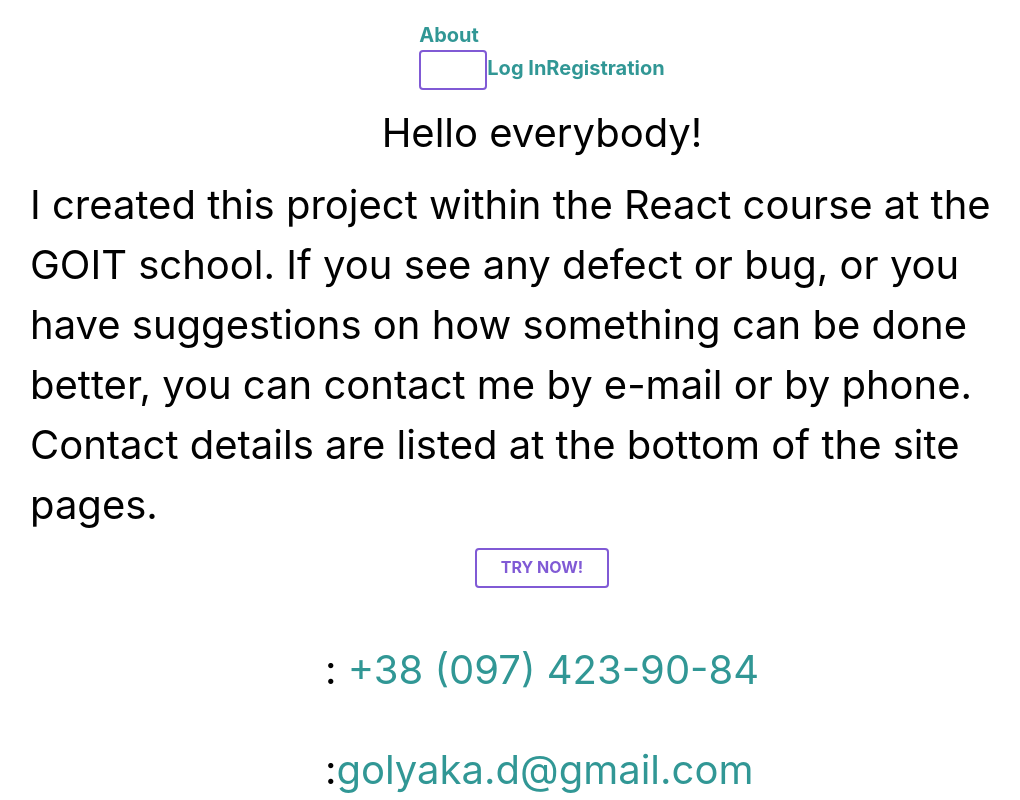
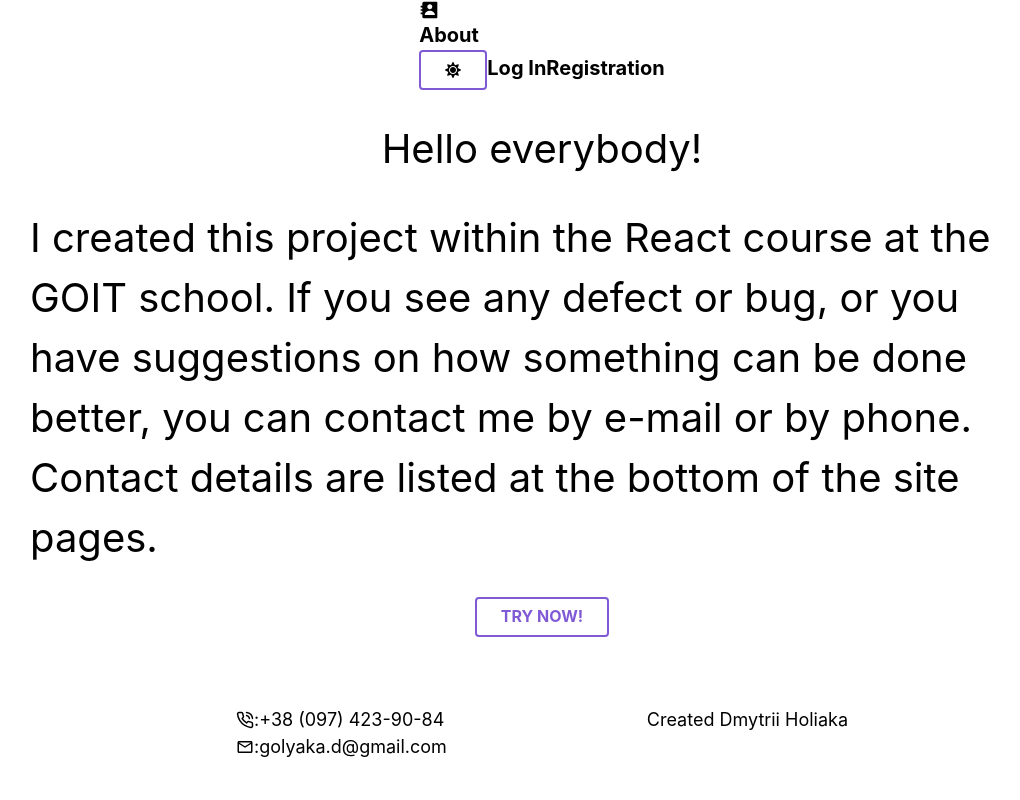
Before and after one commit to holiaka/experement_front_end, a React (Create React App) app: page /experement_front_end/about in a window 1280 px wide. Shown: the whole page, without its empty margins (98-1118 px from the left). Built offline with nearby package versions, Linux system fonts and the light colour scheme.

Commit message:
save 20230820

```diff
--- a/src/components/SharedLayout/SharedLayout.jsx
+++ b/src/components/SharedLayout/SharedLayout.jsx
@@ -1,14 +1,27 @@
 import { Link, Outlet } from 'react-router-dom';
-import { useColorMode, useColorModeValue, Button } from '@chakra-ui/react';
+import {
+  useColorMode,
+  useColorModeValue,
+  Button,
+  Text,
+} from '@chakra-ui/react';
 import { FaSun, FaMoon } from 'react-icons/fa';
 import { BiSolidContact } from 'react-icons/bi';
 import { MdOutlineEmail } from 'react-icons/md';
 import { LuPhoneCall } from 'react-icons/lu';
-import { Container, Header, Navigation, Side } from './SharedLayout.styled';
+import {
+  Container,
+  Header,
+  Navigation,
+  Side,
+  Footer,
+  FooterInfo,
+} from './SharedLayout.styled';
 
 export const SharedLayout = () => {
   const { colorMode, toggleColorMode } = useColorMode();
   const color = useColorModeValue('dark', 'white');
+  const linkColor = useColorModeValue('teal.700', 'teal.100');
 
   return (
     <>
@@ -16,32 +29,39 @@ export const SharedLayout = () => {
         <Header>
           <Navigation>
             <Side>
-              <Link to="/">
-                <BiSolidContact />
+              <Link color={linkColor} to="/">
+                <BiSolidContact color={linkColor} />
               </Link>
-              <Link to="/about">About</Link>
+              <Link color={linkColor} to="/about">About</Link>
             </Side>
             <Side>
               <Button color={color} onClick={toggleColorMode}>
-            {colorMode === 'light' ? <FaSun /> : <FaMoon />}
+                {colorMode === 'light' ? <FaSun /> : <FaMoon />}
               </Button>
-              <Link to="/login">Log In</Link>
-              <Link to="/registration">Registration</Link>
+              <Link color={linkColor} to="/login">Log In</Link>
+              <Link color={linkColor} to="/registration">Registration</Link>
             </Side>
           </Navigation>
-
-
         </Header>
         <Outlet />
-        <footer>
-          <p>
-            <LuPhoneCall />: <a href="tel:+380974239084">+38 (097) 423-90-84</a>
-          </p>
-          <p>
-            <MdOutlineEmail />:
-            <a href="malto:golyaka.d@gmail.com">golyaka.d@gmail.com</a>
-          </p>
-        </footer>
+        <Footer>
+          <div>
+            <FooterInfo>
+              <LuPhoneCall color={color} />:
+              <a href="tel:+380974239084"> +38 (097) 423-90-84</a>
+            </FooterInfo>
+            <FooterInfo>
+              <MdOutlineEmail color={color} />:
+              <a href="malto:golyaka.d@gmail.com" color="gray">
+
+                golyaka.d@gmail.com
+              </a>
+            </FooterInfo>
+          </div>
+          <div>
+            <Text color={color}>Created Dmytrii Holiaka</Text>
+          </div>
+        </Footer>
       </Container>
     </>
   );
--- a/src/components/SharedLayout/SharedLayout.styled.js
+++ b/src/components/SharedLayout/SharedLayout.styled.js
@@ -22,6 +22,22 @@ export const Navigation = styled.div`
 
 `;
 
+export const Footer = styled.footer`
+font-size: 18px;
+
+padding: 40px;
+
+display: flex;
+justify-content: space-between;
+gap: 200px;
+`;
+
 export const Side = styled.div`
 
 `;
+
+export const FooterInfo = styled.p`
+  display: flex;
+  align-items: center;
+  margin-bottom: 0;
+`;
--- a/src/theme/styles/global.js
+++ b/src/theme/styles/global.js
@@ -1,20 +1,17 @@
-
-
 const styles = {
   global: {
     // styles for the `a`
     a: {
-      color: 'teal.500',
+      // color: 'teal.500',
       _hover: {
         textDecoration: 'underline',
+        color: 'teal.400',
       },
-        },
-        p: {
-
-        },
-        svg: {
-           color: 'white'
-        },
+    },
+    p: {},
+    svg: {
+      //  color: 'white',
+    },
   },
 };
 
```
